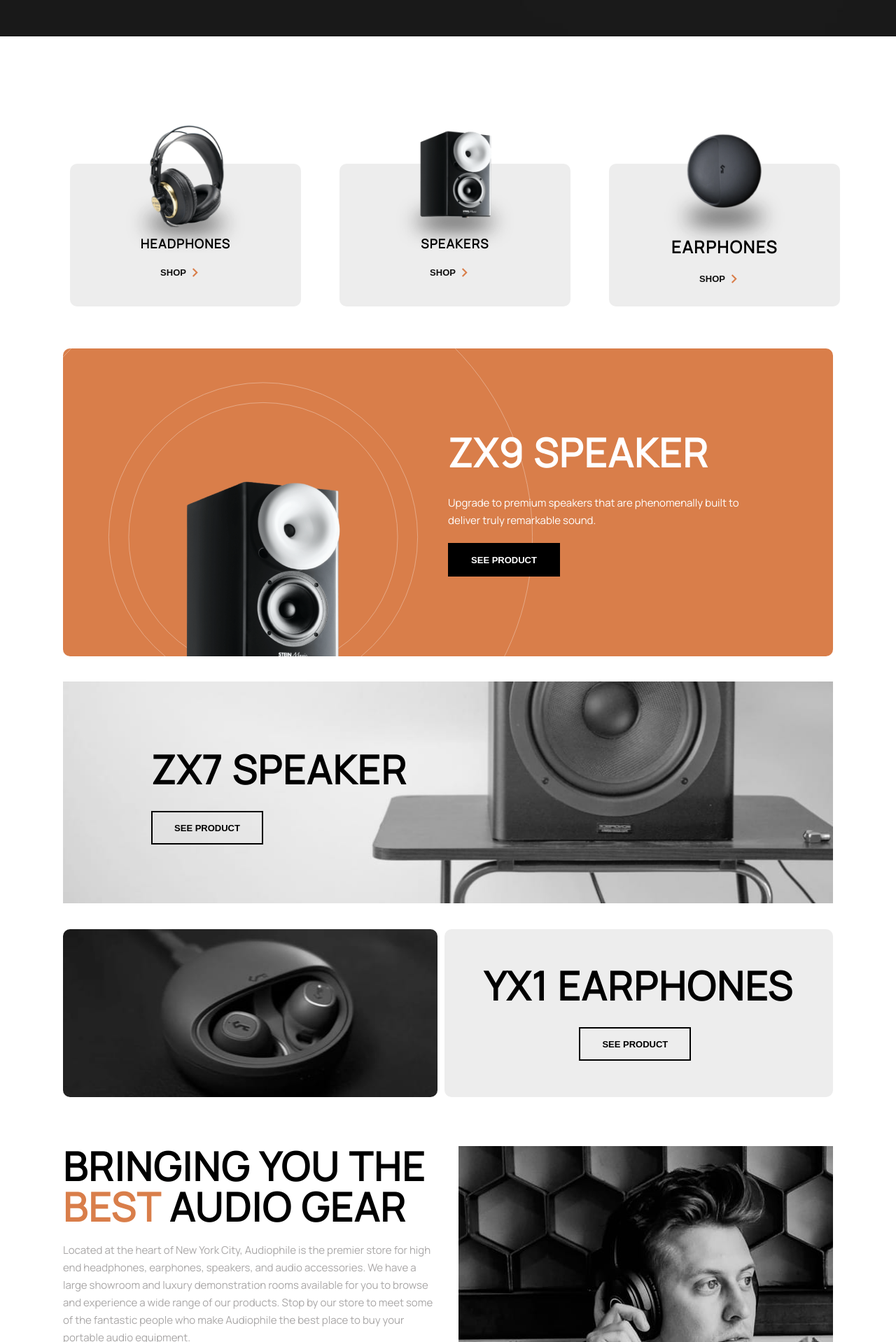
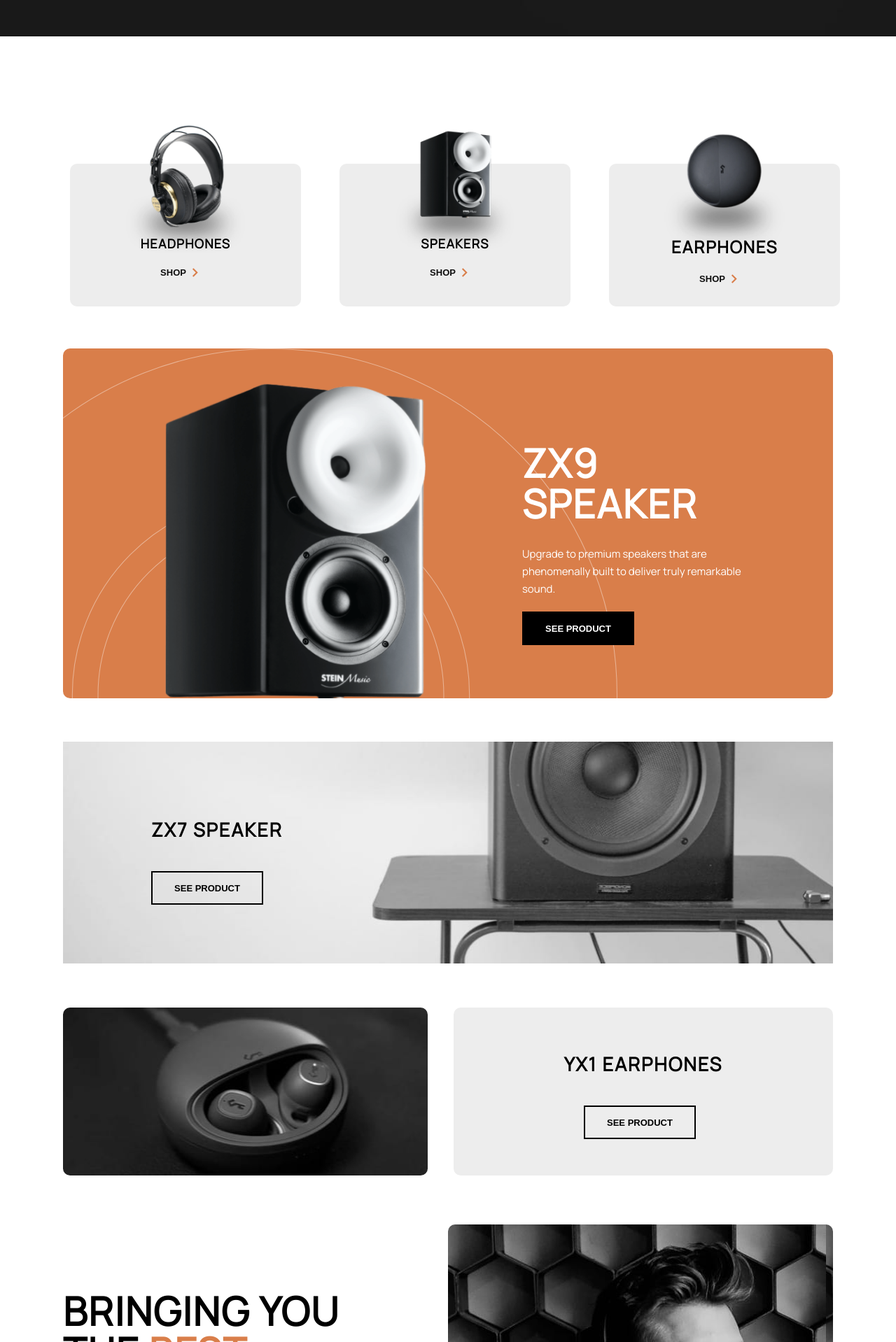
Before and after one commit to DanieleLena/audiophile, a React (Create React App) app: page / in a window 1280 px wide. Shown: the part 616-2534 px from the top of the page at 70% size. Built offline with nearby package versions, Linux system fonts and the light colour scheme.

Commit message:
fixed homebanner ,signature

```diff
--- a/src/components/Footer.js
+++ b/src/components/Footer.js
@@ -146,6 +146,13 @@ const Wrapper = styled.footer`
       margin: auto;
       max-width: var(--max-width);
     }
+    .footer-container::after {
+      content: "";
+      width: 100px;
+      height: 4px;
+      background-color: var(--crl-primary);
+      position: absolute;
+    }
     ul {
       justify-content: flex-end;
     }
--- a/src/components/HomeBanners.js
+++ b/src/components/HomeBanners.js
@@ -13,7 +13,7 @@ const HomeBanners = () => {
     <Wrapper>
       <article className="orange">
         <div className="orange-text">
-          <h1>ZX9 SPEAKER</h1>
+          <h1>ZX9 <br></br>SPEAKER</h1>
           <p>
             Upgrade to premium speakers that are phenomenally built to deliver
             truly remarkable sound.
@@ -52,7 +52,6 @@ const Wrapper = styled.section`
     height: 80vh;
     background-color: var(--crl-primary);
     padding: 2rem;
-    margin-bottom: 2rem;
     border-radius: 10px;
     background-image: url(${speakerSVG});
     background-size: 165%;
@@ -61,6 +60,7 @@ const Wrapper = styled.section`
     background-repeat: no-repeat;
     position: relative;
     z-index: 1;
+    margin-bottom: 4.6rem;
   }
   .orange::after {
     content: "";
@@ -104,12 +104,15 @@ const Wrapper = styled.section`
     background-repeat: no-repeat;
     border-radius: 10px;
     padding: 2rem;
-    margin-bottom: 2rem;
+    margin-bottom: 4.6rem;
   }
   .gray-text {
     position: relative;
     top: 30%;
     width: 50%;
+    h1 {
+      font-size: 2.7rem;
+    }
   }
   .white-btn {
     background-color: transparent;
@@ -136,6 +139,9 @@ const Wrapper = styled.section`
     background-color: var(--crl-gray-light);
     padding: 2rem;
     margin-bottom: 2rem;
+    h1 {
+      font-size: 2.7rem;
+    }
   }
 
   @media (min-width: 768px) {
@@ -165,20 +171,21 @@ const Wrapper = styled.section`
 
   @media (min-width: 1025px) {
     .orange {
-      background-position: -30% 35%;
-      background-size: 70%;
+      height: 560px;
+      background-position: -180% 0%;
+      background-size: 90%;
       max-height: 500px;
     }
     .orange::after {
       background-position: 20% 110%;
-      background-size: 20%;
+      background-size: 34%;
     }
     .orange-text {
       position: relative;
       top: 25%;
-      left: 50%;
+      left: 60%;
       text-align: start;
-      width: 40%;
+      width: 30%;
 
       p {
         width: 100%;
@@ -194,15 +201,14 @@ const Wrapper = styled.section`
       left: 10%;
     }
     .image-side {
-
-      background-position:fill;
-
+      background-position: fill;
+      margin-right: 2.7rem;
     }
     .text-side {
-     display: flex;
-     flex-direction: column;
-     align-items: center;
-     justify-content: center;
+      display: flex;
+      flex-direction: column;
+      align-items: center;
+      justify-content: center;
     }
   }
 `;
--- a/src/components/Signature.js
+++ b/src/components/Signature.js
@@ -60,12 +60,16 @@ const Wrapper = styled.article`
 
     .img-container {
       width: 50%;
-      height: 400px;
+      height: 588px;
       background-image: url(${imgD});
       background-size: auto auto;
+      border-radius: 10px;
     }
     .text {
-      width: 50%;
+      display: flex;
+      flex-direction: column;
+      justify-content: center;
+      width: 40%;
       margin-right: 3rem;
     }
   }
```
